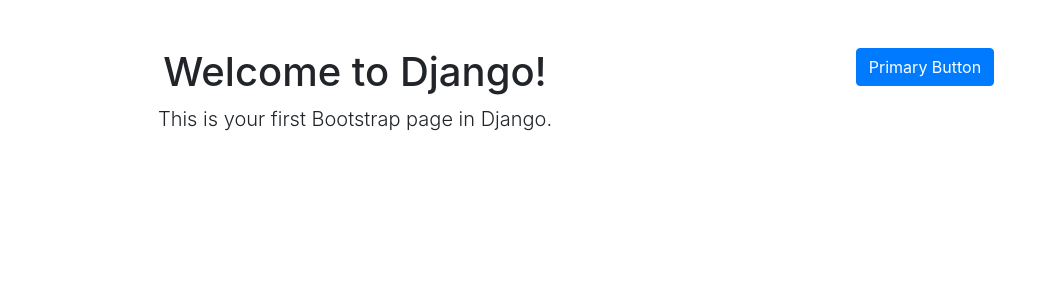
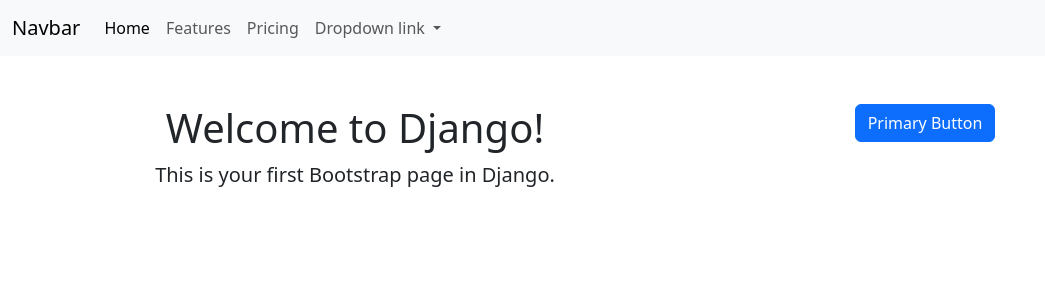
Before and after one commit to AlexWeatherwax/Django_with_sql, a Django app: page / in a window 1280 px wide. Shown: the top 300 px of the page, without its empty margins (0-1045 px from the left). Run offline with Django 5.2, Linux system fonts and the light colour scheme; some libraries are stand-ins or nearby versions.

Commit message:
добавление navbar и отладка с последней версией библиотеки

```diff
--- a/brunoyam_news/news/templates/home.html
+++ b/brunoyam_news/news/templates/home.html
@@ -5,9 +5,41 @@
     <meta name="viewport" content="width=device-width, initial-scale=1.0">
     <title>Home</title>
     <!-- Bootstrap CSS -->
-    <link href="https://stackpath.bootstrapcdn.com/bootstrap/4.5.2/css/bootstrap.min.css" rel="stylesheet">
+    <link href="https://cdn.jsdelivr.net/npm/bootstrap@5.3.6/dist/css/bootstrap.min.css" rel="stylesheet">
 </head>
 <body>
+    <nav class="navbar navbar-expand-lg navbar-light bg-light">
+      <div class="container-fluid">
+        <a class="navbar-brand" href="#">Navbar</a>
+        <button class="navbar-toggler" type="button" data-bs-toggle="collapse" data-bs-target="#navbarNavDropdown" aria-controls="navbarNavDropdown" aria-expanded="false" aria-label="Toggle navigation">
+          <span class="navbar-toggler-icon"></span>
+        </button>
+        <div class="collapse navbar-collapse" id="navbarNavDropdown">
+          <ul class="navbar-nav">
+            <li class="nav-item">
+              <a class="nav-link active" aria-current="page" href="#">Home</a>
+            </li>
+            <li class="nav-item">
+              <a class="nav-link" href="#">Features</a>
+            </li>
+            <li class="nav-item">
+              <a class="nav-link" href="#">Pricing</a>
+            </li>
+            <li class="nav-item dropdown">
+              <a class="nav-link dropdown-toggle" href="#" role="button" data-bs-toggle="dropdown" aria-expanded="false">
+                Dropdown link
+              </a>
+              <ul class="dropdown-menu">
+                <li><a class="dropdown-item" href="#">Action</a></li>
+                <li><a class="dropdown-item" href="#">Another action</a></li>
+                <li><a class="dropdown-item" href="#">Something else here</a></li>
+              </ul>
+            </li>
+          </ul>
+        </div>
+      </div>
+    </nav>
+
     <div class="container text-center">
         <div class="row align-items-start">
             <div class="col-md-6">
@@ -19,9 +51,9 @@
             </div>
         </div>
     </div>
-    <!-- Bootstrap JS, Popper.js, and jQuery -->
-    <script src="https://code.jquery.com/jquery-3.5.1.slim.min.js"></script>
+
+    <!-- Bootstrap JS, Popper.js -->
     <script src="https://cdn.jsdelivr.net/npm/@popperjs/core@2.9.2/dist/umd/popper.min.js"></script>
-    <script src="https://stackpath.bootstrapcdn.com/bootstrap/4.5.2/js/bootstrap.min.js"></script>
+    <script src="https://cdn.jsdelivr.net/npm/bootstrap@5.3.6/dist/js/bootstrap.bundle.min.js"></script>
 </body>
 </html>
```
Lines whose indentation alone changed are shown as unchanged.
